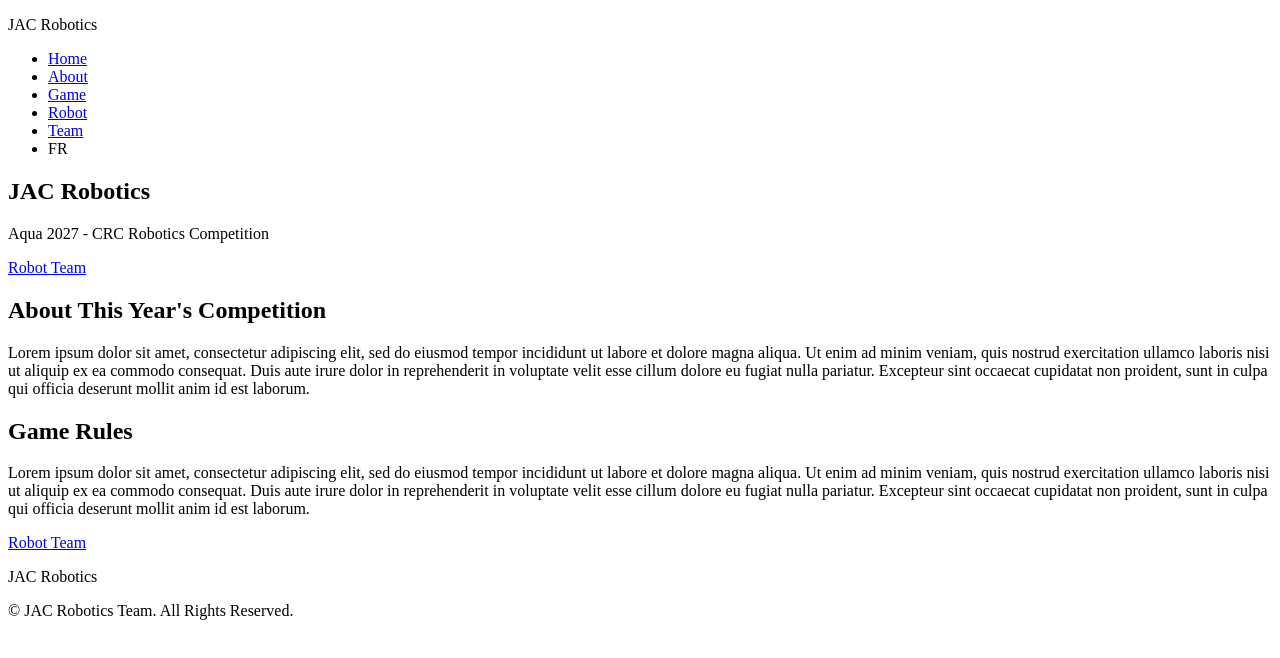
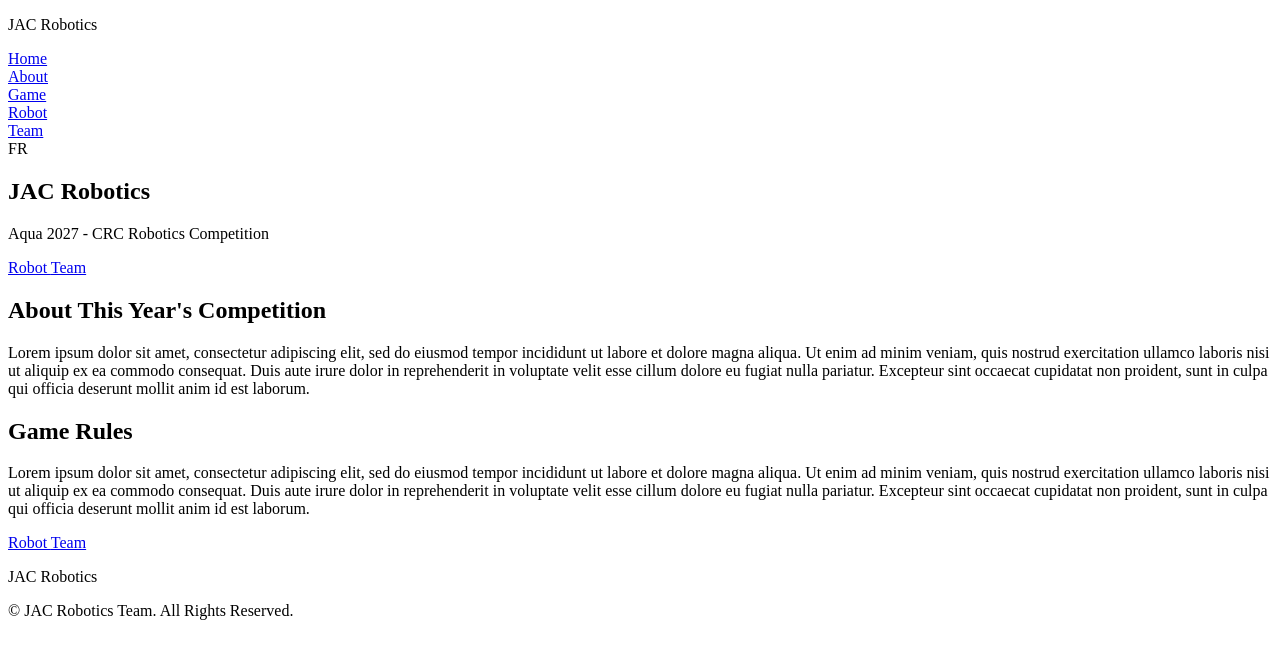
Before and after one commit to perrybalaba/JAC-Robotics-Website-CRC-Competition-2027, a plain HTML site: page home.html in a window 1280 px wide. Drawn offline with Linux system fonts and the light colour scheme.

Commit message:
Added code to home.css: I removed the bullet points from the nav bar and set the margin and padding to 0.

```diff
--- a/home.css
+++ b/home.css
@@ -0,0 +1,6 @@
+/* NAVIGATION BAR */
+#nav-bar ul {
+    list-style-type: none;
+    margin: 0;
+    padding: 0;
+};
--- a/home.html
+++ b/home.html
@@ -14,7 +14,7 @@
             <!-- Team Name -->
             <p> JAC Robotics </p>
         </div>
-        <nav>
+        <nav id="nav-bar">
             <ul>
                 <li> <a href="index.html"> Home </a> </li>
                 <li> <a href="index.html"> About </a> </li>
```
